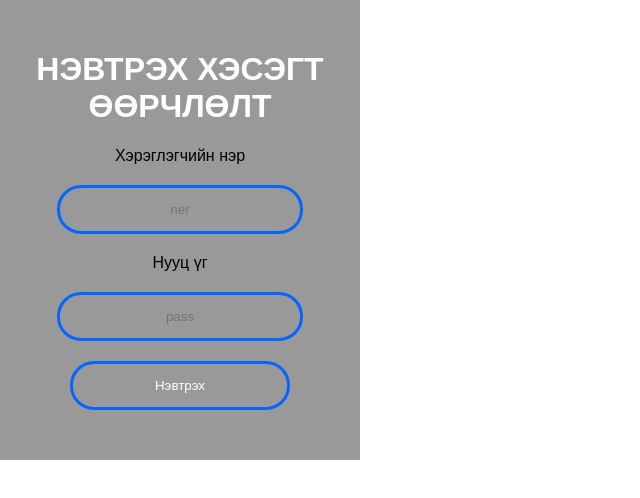
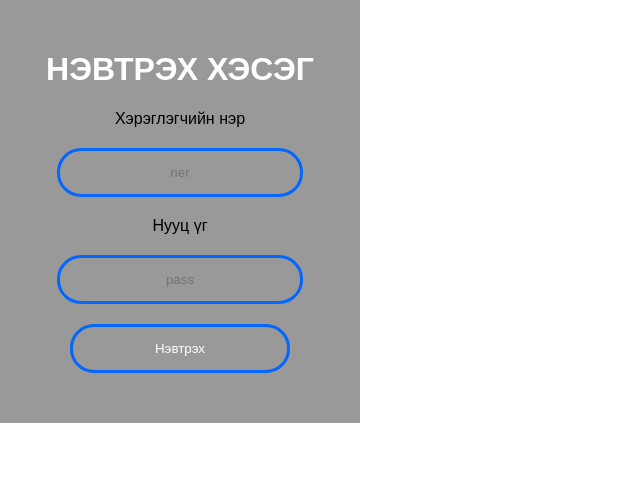
Before and after one commit to usukhbayarbagsh/dad, a plain HTML site: page index.html in a window 1280 px wide. Shown: the whole page, without its empty margins (0-640 px from the left). Drawn offline with Linux system fonts and the light colour scheme.

Commit message:
index.html zaswar hiiv

```diff
--- a/index.html
+++ b/index.html
@@ -9,7 +9,7 @@
 </head>
 <body>
 <form class="login_form"  method="POST">
-    <h1>Нэвтрэх хэсэгт өөрчлөлт</h1>
+    <h1>Нэвтрэх хэсэг</h1>
            <div>Хэрэглэгчийн нэр</div>
            <input type="text" name="" placeholder="ner" id="username">
 
```
